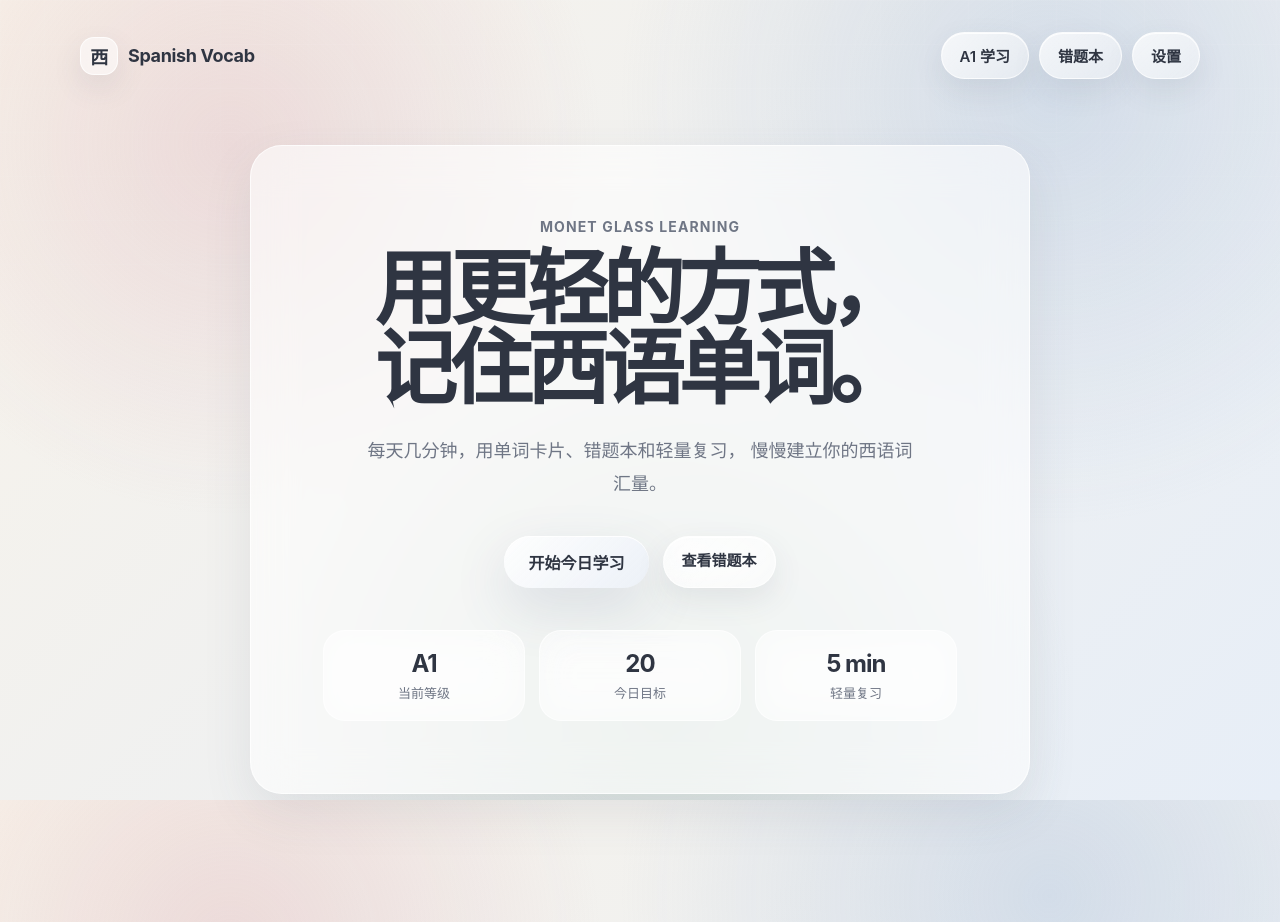
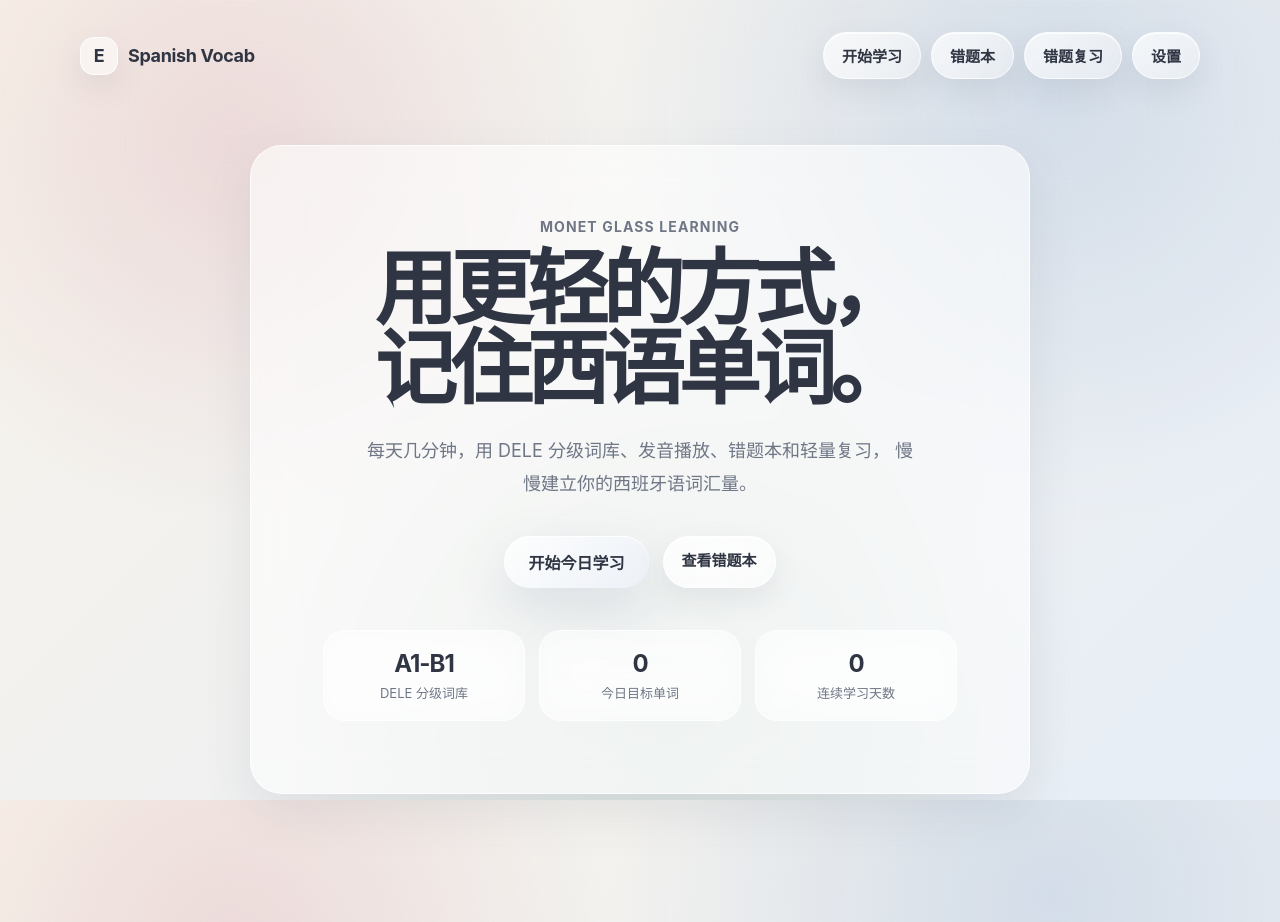
Before and after one commit to Cliion11/spanish-vocab-app, a Next.js app: page / in a window 1280 px wide. Built offline with nearby package versions, Linux system fonts and the light colour scheme.

Commit message:
Show study streak on home page

```diff
--- a/app/page.tsx
+++ b/app/page.tsx
@@ -1,24 +1,44 @@
+"use client";
+
 import Link from "next/link";
+import { useEffect, useState } from "react";
 
 export default function Home() {
+  const [streak, setStreak] = useState(0);
+  const [dailyGoal, setDailyGoal] = useState(20);
+
+  useEffect(() => {
+    const storedStreak = Number(window.localStorage.getItem("study-streak"));
+    const storedDailyGoal = Number(window.localStorage.getItem("daily-goal"));
+
+    setStreak(Number.isFinite(storedStreak) ? storedStreak : 0);
+    setDailyGoal(Number.isFinite(storedDailyGoal) ? storedDailyGoal : 20);
+  }, []);
+
   return (
     <main className="page-shell home-shell">
       <nav className="top-nav">
         <Link href="/" className="logo">
-          <span className="logo-mark">西</span>
+          <span className="logo-mark">E</span>
           <span>Spanish Vocab</span>
         </Link>
 
         <div className="nav-links">
           <Link href="/study" className="nav-link">
-            A1 学习
+            开始学习
           </Link>
+
           <Link href="/mistakes" className="nav-link">
             错题本
           </Link>
+
+          <Link href="/review" className="nav-link">
+            错题复习
+          </Link>
+
           <Link href="/settings" className="nav-link">
-    设置
-  </Link>
+            设置
+          </Link>
         </div>
       </nav>
 
@@ -33,8 +53,8 @@ export default function Home() {
           </h1>
 
           <p className="home-subtitle">
-            每天几分钟，用单词卡片、错题本和轻量复习，
-            慢慢建立你的西语词汇量。
+            每天几分钟，用 DELE 分级词库、发音播放、错题本和轻量复习，
+            慢慢建立你的西班牙语词汇量。
           </p>
 
           <div className="home-actions">
@@ -49,18 +69,18 @@ export default function Home() {
 
           <div className="home-mini-grid">
             <div className="home-mini-item">
-              <strong>A1</strong>
-              <span>当前等级</span>
+              <strong>A1-B1</strong>
+              <span>DELE 分级词库</span>
             </div>
 
             <div className="home-mini-item">
-              <strong>20</strong>
-              <span>今日目标</span>
+              <strong>{dailyGoal}</strong>
+              <span>今日目标单词</span>
             </div>
 
             <div className="home-mini-item">
-              <strong>5 min</strong>
-              <span>轻量复习</span>
+              <strong>{streak}</strong>
+              <span>连续学习天数</span>
             </div>
           </div>
         </div>
```
